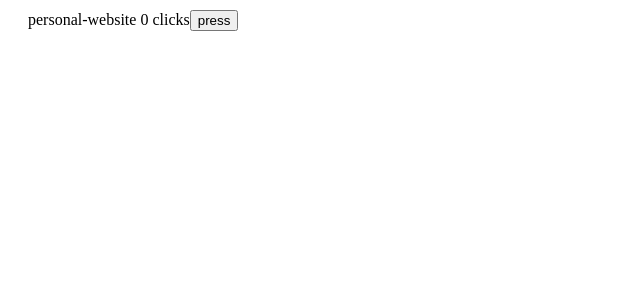
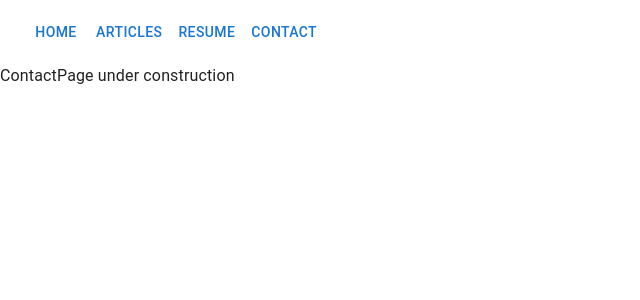
Before and after one commit to kaagaj-bottle/personal-website, a React app in the folder client/: page /contact in a window 1280 px wide. Shown: the top 300 px of the page, without its empty margins (0-640 px from the left). Built offline with nearby package versions, Linux system fonts and the light colour scheme; the HTML template or start-up script is replaced by a standard one.

Commit message:
skeleton of for pages as well as routing for the pages done

```diff
--- a/client/package.json
+++ b/client/package.json
@@ -19,9 +19,14 @@
     "webpack-dev-server": "^4.15.1"
   },
   "dependencies": {
+    "@emotion/react": "^11.11.1",
+    "@emotion/styled": "^11.11.0",
+    "@mui/icons-material": "^5.14.18",
+    "@mui/material": "^5.14.18",
     "core-js": "^3.33.2",
     "react": "^18.2.0",
     "react-dom": "^18.2.0",
+    "react-router-dom": "^6.19.0",
     "regenerator-runtime": "^0.14.0"
   }
 }
--- a/client/src/App.js
+++ b/client/src/App.js
@@ -1,19 +1,34 @@
-import React, { useState } from "react";
+import React from 'react'
+
+// importing from mui
+import { CssBaseline } from '@mui/material'
+
+// importing from React Router
+import {Route, Routes} from 'react-router-dom'
+
+// importing pages
+import AboutPage from './pages/AboutPage'
+import ArticlesPage from './pages/ArticlesPage'
+import ContactPage from './pages/ContactPage'
+
+// importing components
+import NavBar from './components/NavBar'
+
 
 const App = () => {
-  const [counter, setCounter] = useState(0);
-  const [values, setValues] = useState([]);
+  return (
+    <>
+      <CssBaseline />
 
-  const handleClick = () => {
-    setCounter(counter + 1);
-    setValues(values.concat(counter));
-  };
-  return (
-    <div className="containter">
-      personal-website {counter} clicks
-      <button onClick={handleClick}> press </button>
-    </div>
-  );
-};
+      <NavBar />
 
-export default App;
+            <Routes>
+        <Route path='/' element={<AboutPage />} />
+        <Route path="/articles" element={<ArticlesPage />} />
+        <Route path="/contact" element={<ContactPage />} />
+      </Routes>
+    </>
+  )
+}
+
+export default App
--- a/client/src/components/NavBar.js
+++ b/client/src/components/NavBar.js
@@ -1,7 +1,16 @@
 import * as React from 'react'
-import { AppBar, Box, CssBaseline, Divider, Drawer,IconButton,List,ListItem,ListItemButton,ListItemText,Toolbar,Button,Avatar} from '@mui/material'
+
+// imports from mui
+import { AppBar, Box, CssBaseline, Divider, Drawer, IconButton, List, ListItem, ListItemButton, ListItemText, Toolbar, Button, Avatar } from '@mui/material'
+
+// imports from mui-icon package
 import MenuIcon from '@mui/icons-material/Menu'
+
+// imports from global_consts
 import { pages, drawerWidth } from '../utils/global_consts'
+
+// imports from react router
+import { Link } from 'react-router-dom'
 
 function NavBar() {
 
@@ -16,25 +25,29 @@ function NavBar() {
       <Divider />
       <List>
         {pages.map((item) => {
+            {/* conditional assignment of link so that resume button is turned into a anchor tag which directly takes to the pdf in google drive */}
+
           if (item.label == 'Resume') {
             return (
               <ListItem key={item.id} disablePadding>
-              <ListItemButton
+                <ListItemButton
                   component='a'
                   href={item.route}
                   sx={{ textAlign: 'center' }}
                   target='_blank'
                 >
-                <ListItemText primary={item.label} />
-
-              </ListItemButton>
-            </ListItem>)
+                  <ListItemText primary={item.label} />
+                </ListItemButton>
+              </ListItem>)
 
           }
           return (<ListItem key={item.id} disablePadding>
-            <ListItemButton sx={{ textAlign: 'center' }}>
+            <ListItemButton
+              sx={{ textAlign: 'center' }}
+              component={Link}
+              to={item.route}
+            >
               <ListItemText primary={item.label} />
-
             </ListItemButton>
           </ListItem>)
         })}
@@ -45,6 +58,7 @@ function NavBar() {
 
   return (
     <Box sx={{ display: 'flex' }}>
+      {/* Avatar for the top of drawer should be right here       */}
       <CssBaseline />
       <AppBar component='nav' variant='none' sx={{ position: 'sticky' }}>
         <Toolbar sx={{ bgcolor: 'rgb(256,256,256,1)' }}>
@@ -65,11 +79,27 @@ function NavBar() {
           {/* <Avatar src={CatPicture} /> */}
           {/* </Box> */}
           <Box sx={{ display: { xs: 'none', sm: 'block' } }}>
-            {pages.map((item) => (
-              <Button key={item.id}>
+
+            {/* conditional assignment of link so that resume button is turned into a anchor tag which directly takes to the pdf in google drive */}
+            {pages.map((item) => {
+              if (item.label == 'Resume') {
+                return (<Button
+                  key={item.id}
+                  component='a'
+                  href={item.route}
+                  target='_blank'
+                >
+                  {item.label}
+                </Button>)
+              }
+              return (<Button
+                key={item.id}
+                component={Link}
+                to={item.route}
+              >
                 {item.label}
-              </Button>
-            ))}
+              </Button>)
+            })}
           </Box>
         </Toolbar>
       </AppBar>
--- a/client/src/index.js
+++ b/client/src/index.js
@@ -1,8 +1,17 @@
+// importing underlying packages
 import 'core-js/stable/index.js'
-import 'regenerator-runtime/runtime.js'
-import React from "react";
-import ReactDOM from "react-dom/client";
-import App from "./App";
-import './index.css'
+import 'regenerator-runtime/runtime'
+import React from 'react'
+import ReactDOM from 'react-dom/client'
 
-ReactDOM.createRoot(document.getElementById("root")).render(<App />);
+// importing from React Router
+import { BrowserRouter } from 'react-router-dom'
+
+// import App
+import App from './App'
+
+ReactDOM.createRoot(document.getElementById('root')).render(
+  <BrowserRouter>
+  <App />
+  </BrowserRouter>
+)
--- /dev/null
+++ b/client/src/pages/AboutPage.js
@@ -0,0 +1,9 @@
+import React from 'react'
+
+const AboutPage = () => {
+  return (<>
+    AboutPage under construction
+  </>)
+}
+
+export default AboutPage
--- /dev/null
+++ b/client/src/pages/ArticlesPage.js
@@ -0,0 +1,9 @@
+import React from 'react'
+
+const ArticlesPage = () => {
+  return (<>
+    ArticlesPage under construction
+  </>)
+}
+
+export default ArticlesPage
--- /dev/null
+++ b/client/src/pages/ContactPage.js
@@ -0,0 +1,11 @@
+import React from 'react'
+
+const ContactPage=()=>{
+  return (
+  <>
+      ContactPage under construction
+    </>
+  )
+}
+
+export default ContactPage
--- a/client/src/utils/global_consts.js
+++ b/client/src/utils/global_consts.js
@@ -21,3 +21,5 @@ export const pages=[
   }
 
 ]
+
+export const drawerWidth="240px"
```
Also changed, not shown: 1 other file (tests, documents, lock files or other folders).
